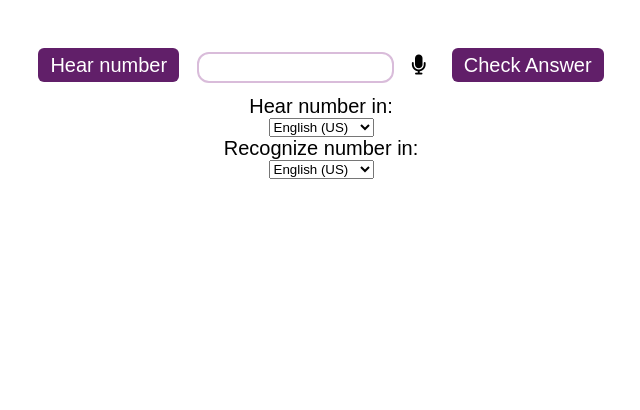
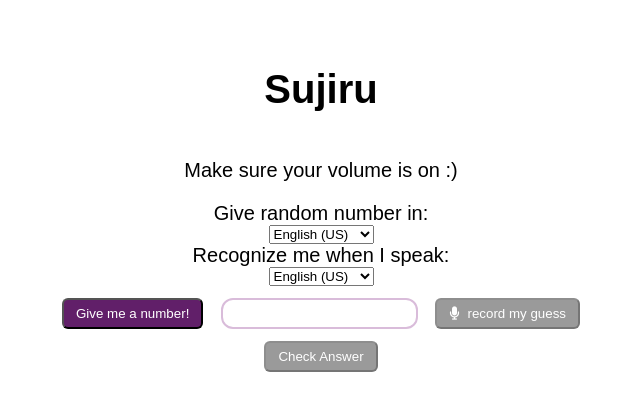
Before and after one commit to clairefro/sujiru2, a plain HTML site: page index.html in a window 1280 px wide. Shown: the whole page, without its empty margins (319-959 px from the left). Drawn offline with Linux system fonts and the light colour scheme.

Commit message:
moved selectors to top. added button:disabled feature

```diff
--- a/index.html
+++ b/index.html
@@ -9,18 +9,14 @@
 </head>
 <body>
   <div class="container">
+    <h1>Sujiru</h1>
+    <p>Make sure your volume is on :)</p>
     <div class="avatar">
 
     </div>
 
-    <div class="controls">
-      <a href="#" id="start-button" class="active">Hear number</a>
-      <input type="text" name="" id="numberField"/>
-      <i class="fas fa-microphone" id="mic-icon"></i>
-      <a href="#" id="check-button" class="active">Check Answer</a>
-
-      <div class="selectors">
-          <label for="lang-selector-speech">Hear number in:</label>
+      <!-- <div class="selectors"> -->
+          <label for="lang-selector-speech">Give random number in:</label>
           <select id="lang-selector-speech">
             <option value="en-US">English (US)</option>
             <option value="fr-ca">Français (CA)</option>
@@ -30,7 +26,7 @@
             <option value="ko">한국어</option>
           </select>
 
-          <label for="lang-selector-recognize">Recognize number in:</label>
+          <label for="lang-selector-recognize">Recognize me when I speak:</label>
           <select id="lang-selector-recognize">
             <option value="en-US">English (US)</option>
             <option value="fr-ca">Français (CA)</option>
@@ -40,8 +36,17 @@
             <option value="ko">한국어</option>
           </select>
 
-      </div>
+      <!-- </div> -->
+
+    <div class="controls">
+      <button id="start-button" class="">Give me a number!</button>
+      <input type="text" name="" id="numberField"/>
+      <button id="mic-button" disabled><i class="fas fa-microphone" id="mic-icon"></i>record my guess</button>
     </div>
+
+      <button id="check-button" class="" disabled="">Check Answer</button>
+
+
 
 
 
--- a/scripts/main.js
+++ b/scripts/main.js
@@ -9,7 +9,7 @@ import { recognizeSpeech } from "./bin/speechToText.js"
 // selectors
 ///////////////////////////////////////////////////////////////////////////////
 const startBtn = document.getElementById('start-button');
-const mic = document.getElementById('mic-icon');
+const mic = document.getElementById('mic-button');
 const numberField = document.getElementById('numberField');
 const langSelectorSpeech = document.getElementById('lang-selector-speech')
 const langSelectorRecognize = document.getElementById('lang-selector-recognize')
--- a/style.css
+++ b/style.css
@@ -18,13 +18,36 @@ a {
   color: white;
 }
 
+button {
+  border-radius: 6px;
+  padding: 6px 12px;
+  background-color: #611f69;
+  color: white;
+}
+
+button:hover {
+  cursor:pointer;
+}
+
+
+button:disabled {
+  background-color: #9a9a9a;
+  cursor: not-allowed;
+
+}
+
 #start-button {
 
 
 }
 
 #mic-icon {
-  margin-right: 20px;
+  margin-right: 8px;
+  border-radius: 6px;
+}
+
+#mic-icon:hover {
+  color: #611f69;
 }
 
 #numberField {
@@ -37,8 +60,9 @@ a {
 
 }
 
-.selectors {
+/*.selectors {
   display: flex;
   flex-direction: column;
   align-items: center;
 }
+*/
```
